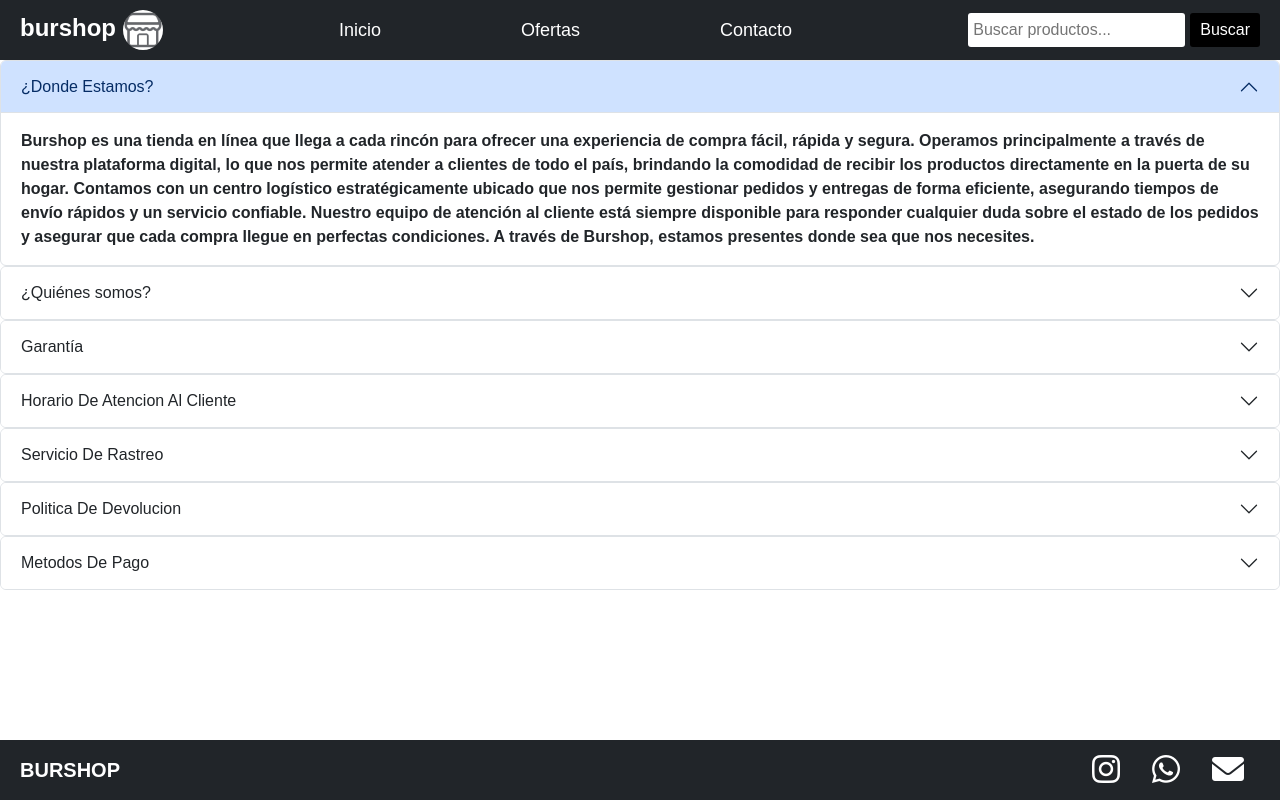
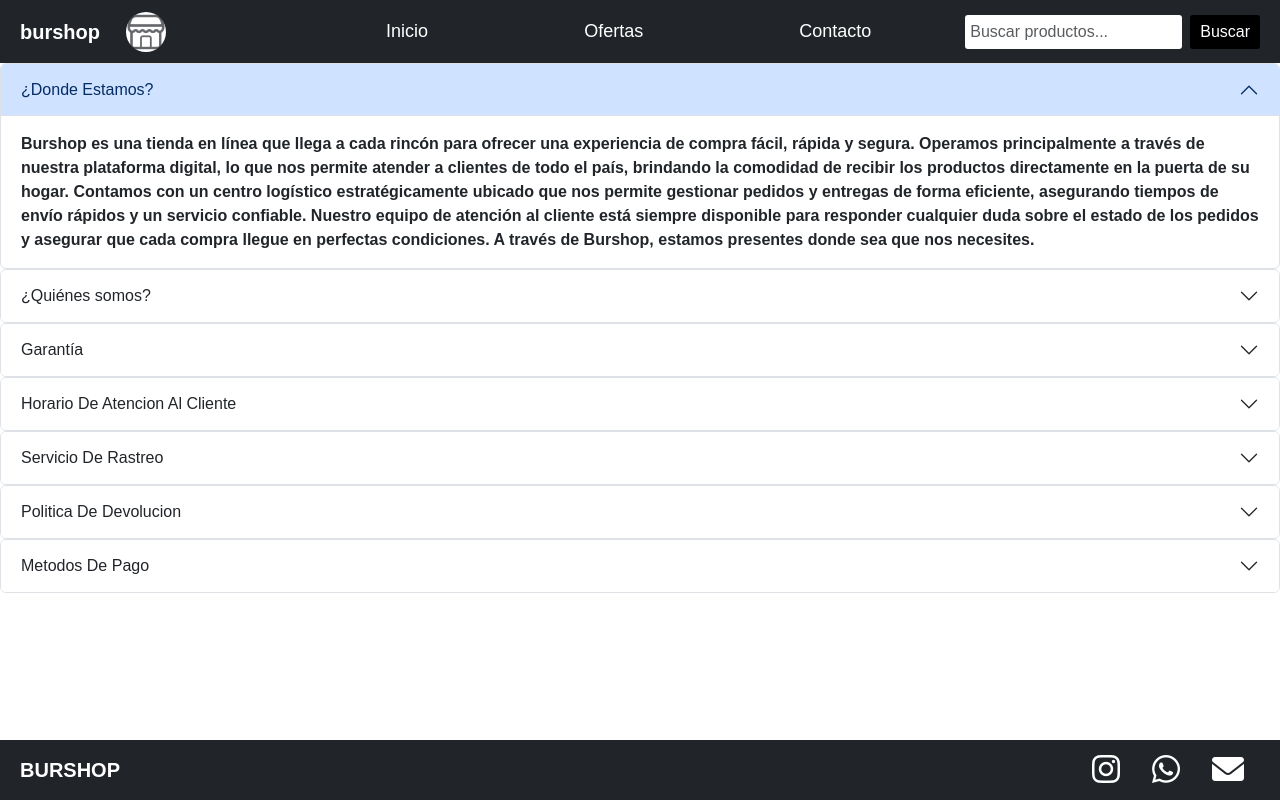
Before and after one commit to Gonzalob2004/TP-2-CODERHOUSE, a plain HTML site: page pages/contactos.html in a window 1280 px wide. Drawn offline with nearby package versions, Linux system fonts and the light colour scheme.

Commit message:
segunda actualizacion

```diff
--- a/pages/contactos.html
+++ b/pages/contactos.html
@@ -13,26 +13,35 @@
     <div class="content">
         <div class="navbar navbar-dark bg-dark navbar-expand-lg">
             <!-- Logo -->
-            <div class="navbar-logo">
-                burshop
-            <img class="logo-foto" src="../imagenes/logo (2).png" alt="logo">
+            <div class="navbar-logo d-flex align-items-center">
+                <span class="navbar-brand">burshop</span>
+                <img class="logo-foto" src="../imagenes/logo (2).png" alt="logo" style="width: 40px; height: 40px; margin-left: 10px;">
             </div>
-
+            <button class="navbar-toggler" type="button" data-bs-toggle="collapse" data-bs-target="#navbarNav" aria-controls="navbarNav" aria-expanded="false" aria-label="Toggle navigation">
+                <span class="navbar-toggler-icon"></span>
+            </button>
 
             <!-- Enlaces de navegación -->
-            <ul>
-                <li><a href="../index.html">Inicio</a></li>
-                <li><a href="./ofertas.html">Ofertas</a></li>
-                <li><a href="#">Contacto</a></li>
-            </ul>
+            <div class="collapse navbar-collapse" id="navbarNav">
+                <ul class="navbar-nav ms-auto">
+                    <li class="nav-item">
+                        <a class="nav-link" href="#inicio">Inicio</a>
+                    </li>
+                    <li class="nav-item">
+                        <a class="nav-link" href="./pages/ofertas.html">Ofertas</a>
+                    </li>
+                    <li class="nav-item">
+                        <a class="nav-link" href="./pages/contactos.html">Contacto</a>
+                    </li>
+                </ul>
 
-            <!-- Barra de búsqueda -->
-            <div class="navbar-search">
-                <input type="text" placeholder="Buscar productos...">
-                <button type="button">Buscar</button>
+                        <!-- Barra de búsqueda -->
+                <div class="navbar-search d-flex align-items-center ms-3">
+                    <input type="text" class="form-control" placeholder="Buscar productos...">
+                    <button class="btn btn-outline-light ms-2" type="button">Buscar</button>
+                </div>
             </div>
         </div>
-
         <!--acordion-->
         <div class="accordion" id="accordionPanelsStayOpenExample">
             <div class="accordion-item">
```
Also changed, not shown: pages/productos.html (deleted).
